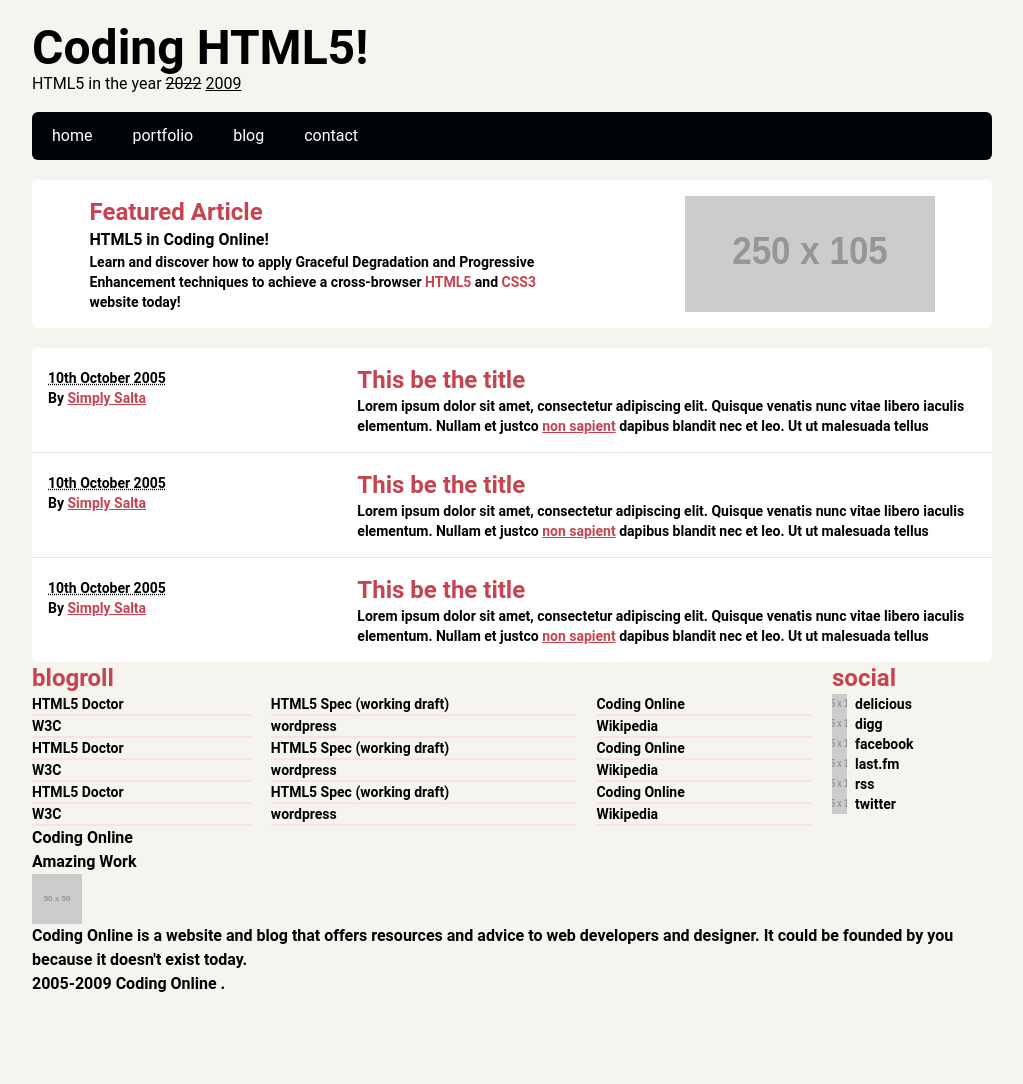
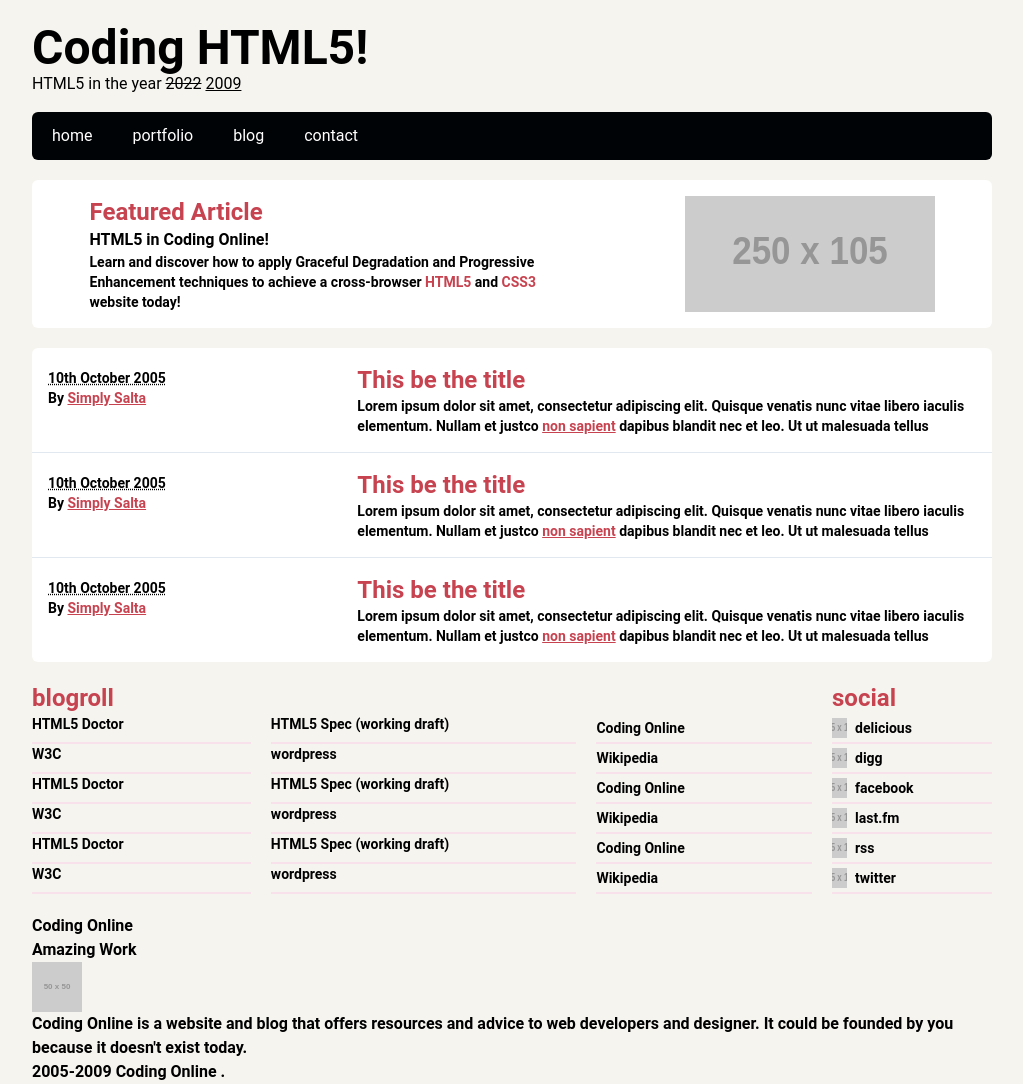
Before and after one commit to nhanphan2112/semantic-tailwind, a website: page index.html in a window 1280 px wide. Shown: the whole page, without its empty margins (128-1151 px from the left). Before the commit the page ends 996 px from the top, so only its background shows below. Drawn offline with Linux system fonts and the light colour scheme; placeholder pictures from the web are drawn by us.

Commit message:
style social

```diff
--- a/index.html
+++ b/index.html
@@ -44,7 +44,7 @@
 					<img class="h-105px w-250px" src="http://via.placeholder.com/250x105" alt="featured article image" />
 				</article>
 
-        <section class="divide-y rounded-md divide-slate-200 bg-textLightColor ">
+        <section class="mb-5 divide-y rounded-md divide-slate-200 bg-textLightColor">
           <article class="flex flex-row-reverse items-start px-4 py-4 hover:bg-primaryColor hover:text-textLightColor group">
             <div class="basis-2/3">
               <h2 class="text-2xl text-primaryColor group-hover:text-textHighlightColor">This be the title</h2>
@@ -99,7 +99,7 @@
       </main>
 
 			<footer class="w-3/4 font-semibold">
-				<section class="flex">
+				<section class="flex mb-5">
 					<aside class="w-5/6" >
 						<h2 class="text-2xl text-primaryColor">blogroll</h2>
 						<ul class="grid grid-flow-col grid-rows-6">
@@ -115,12 +115,12 @@
 							<li class="mr-5 text-sm border-b-2 border-pink-200/50 hover:bg-primaryColor hover:text-textLightColor">wordpress</li>
 							<li class="mr-5 text-sm border-b-2 border-pink-200/50 hover:bg-primaryColor hover:text-textLightColor">HTML5 Spec (working draft)</li>
 							<li class="mr-5 text-sm border-b-2 border-pink-200/50 hover:bg-primaryColor hover:text-textLightColor">wordpress</li>
-							<li class="mr-5 text-sm border-b-2 border-pink-200/50 hover:bg-primaryColor hover:text-textLightColor">Coding Online</li>
-							<li class="mr-5 text-sm border-b-2 border-pink-200/50 hover:bg-primaryColor hover:text-textLightColor">Wikipedia</li>
-							<li class="mr-5 text-sm border-b-2 border-pink-200/50 hover:bg-primaryColor hover:text-textLightColor">Coding Online</li>
-							<li class="mr-5 text-sm border-b-2 border-pink-200/50 hover:bg-primaryColor hover:text-textLightColor">Wikipedia</li>
-							<li class="mr-5 text-sm border-b-2 border-pink-200/50 hover:bg-primaryColor hover:text-textLightColor">Coding Online</li>
-							<li class="mr-5 text-sm border-b-2 border-pink-200/50 hover:bg-primaryColor hover:text-textLightColor">Wikipedia</li>
+							<li class="py-1 mr-5 text-sm border-b-2 border-pink-200/50 hover:bg-primaryColor hover:text-textLightColor">Coding Online</li>
+							<li class="py-1 mr-5 text-sm border-b-2 border-pink-200/50 hover:bg-primaryColor hover:text-textLightColor">Wikipedia</li>
+							<li class="py-1 mr-5 text-sm border-b-2 border-pink-200/50 hover:bg-primaryColor hover:text-textLightColor">Coding Online</li>
+							<li class="py-1 mr-5 text-sm border-b-2 border-pink-200/50 hover:bg-primaryColor hover:text-textLightColor">Wikipedia</li>
+							<li class="py-1 mr-5 text-sm border-b-2 border-pink-200/50 hover:bg-primaryColor hover:text-textLightColor">Coding Online</li>
+							<li class="py-1 mr-5 text-sm border-b-2 border-pink-200/50 hover:bg-primaryColor hover:text-textLightColor">Wikipedia</li>
 						</ul>
 					</aside>
 
@@ -128,7 +128,7 @@
             <h2 class="text-2xl text-primaryColor">social</h2>
             <ul>
               <!-- update span into li elements Feb 2-->
-              <li class="flex gap-2 text-sm ">
+              <li class="flex gap-2 py-1 text-sm border-b-2 border-pink-200/50 hover:bg-primaryColor hover:text-textLightColor">
                 <img
                   src="http://via.placeholder.com/15x15"
                   alt="social-delicous"
@@ -136,12 +136,12 @@
                 <p>delicious</p>
               </li>
 
-              <li class="flex gap-2 text-sm">
+              <li class="flex gap-2 py-1 text-sm border-b-2 border-pink-200/50 hover:bg-primaryColor hover:text-textLightColor">
                 <img src="http://via.placeholder.com/15x15" alt="social-digg" />
                 <p>digg</p>
               </li>
 
-              <li class="flex gap-2 text-sm ">
+              <li class="flex gap-2 py-1 text-sm border-b-2 border-pink-200/50 hover:bg-primaryColor hover:text-textLightColor">
                 <img
                   src="http://via.placeholder.com/15x15"
                   alt="social-facebook"
@@ -149,7 +149,7 @@
                 <p>facebook</p>
               </li>
 
-              <li class="flex gap-2 text-sm">
+              <li class="flex gap-2 py-1 text-sm border-b-2 border-pink-200/50 hover:bg-primaryColor hover:text-textLightColor">
                 <img
                   src="http://via.placeholder.com/15x15"
                   alt="social-last.fm"
@@ -157,12 +157,12 @@
                 <p>last.fm</p>
               </li>
 
-              <li class="flex gap-2 text-sm">
+              <li class="flex gap-2 py-1 text-sm border-b-2 border-pink-200/50 hover:bg-primaryColor hover:text-textLightColor">
                 <img src="http://via.placeholder.com/15x15" alt="social-rss" />
                 <p>rss</p>
               </li>
 
-              <li class="flex gap-2 text-sm">
+              <li class="flex gap-2 py-1 text-sm border-b-2 border-pink-200/50 hover:bg-primaryColor hover:text-textLightColor">
                 <img
                   src="http://via.placeholder.com/15x15"
                   alt="social-twitter"
```
Also changed, not shown: app.css.
